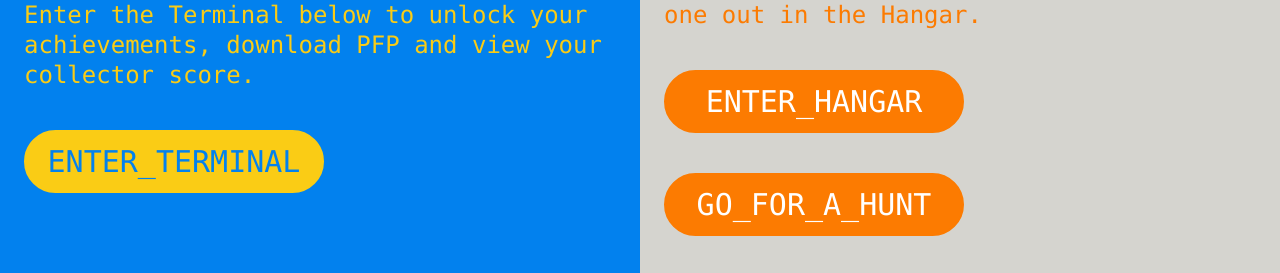
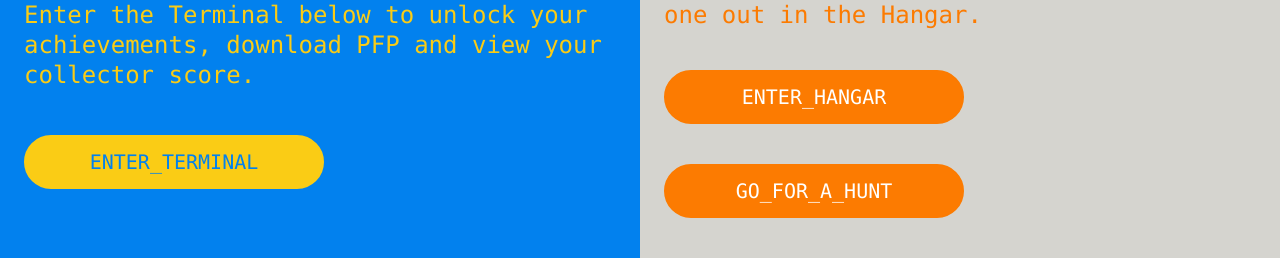
Before and after one commit to Thura69/foreverBots, a React (Create React App) app: page / in a window 1280 px wide. Shown: the part 2397-2670 px from the top of the page. Built offline with nearby package versions, Linux system fonts and the light colour scheme.

Commit message:
fixing part-three error done

```diff
--- a/src/Components/MainPartThree.js
+++ b/src/Components/MainPartThree.js
@@ -8,7 +8,7 @@ function MainPartThree() {
     <div className='text-part text-[56px]  lg:text-[100px] text-yellow-400 font-mono   leading-10'>
     <h1 className='tracking-[1px] my-8'>CHECK <br/> YOUR <br/> SCORE!</h1>
     <p className='text-[24px] leading-tight'>Enter the Terminal below to unlock your achievements, download PFP and view your collector score.</p>
-    <button className='mt-10 bg-yellow-400  text-[#0281ee] px-14 py-4 rounded-full text-[30px] mx-auto lg:w-[300px] lg:py-4 lg:px-2  hover:bg-[#0281ee] hover:text-yellow-400 border-2 border-yellow-400  text-center lg:mx-0'>ENTER_TERMINAL</button>
+    <button className='mt-10 bg-yellow-400  text-[#0281ee] px-14 py-4 rounded-full text-[20px] mx-auto lg:w-[300px] lg:py-4 lg:px-2  hover:bg-[#0281ee] hover:text-yellow-400 border-2 border-yellow-400  text-center lg:mx-0'>ENTER_TERMINAL</button>
     </div>
     </div>
 
@@ -17,9 +17,9 @@ function MainPartThree() {
     <div className='text-part text-part text-[56px]  lg:text-[100px] text-[#fc7b01] font-mono   leading-10'>
     <h1 className='tracking-[1px] my-8'>TRADE OR <br/> SWAP?</h1>
     <p className='text-[24px] leading-tight'>There are many bots out in the wild. Snipe the bot you need to complete your combo and unlock achievements or swap one out in the Hangar.</p>
-    <div className='lg:flex flex-col '>
-    <button className='mt-10 bg-[#fc7b01]  text-white px-14 py-4 rounded-full text-[30px] mx-auto lg:w-[300px] lg:py-4 lg:px-2  hover:bg-[#d5d4cf] hover:text-[#fc7b01] border-2 border-[#fc7b01]  text-center lg:mx-0'>ENTER_HANGAR</button>
-    <button className='mt-10 bg-[#fc7b01]   text-white px-14 py-4 rounded-full text-[30px] mx-auto lg:w-[300px] lg:py-4 lg:px-2  hover:bg-[#d5d4cf] hover:text-[#fc7b01] border-2 border-[#fc7b01] text-center lg:mx-0'>GO_FOR_A_HUNT</button>
+    <div className='lg:flex flex-col'>
+    <button className='mt-10 bg-[#fc7b01]  text-white px-14 py-4 rounded-full text-[20px] mx-auto lg:w-[300px] lg:py-4 lg:px-2  hover:bg-[#d5d4cf] hover:text-[#fc7b01] border-2 border-[#fc7b01]  text-center lg:mx-0'>ENTER_HANGAR</button>
+    <button className='mt-10 bg-[#fc7b01]   text-white px-14 py-4 rounded-full text-[20px] mx-auto lg:w-[300px] lg:py-4 lg:px-2  hover:bg-[#d5d4cf] hover:text-[#fc7b01] border-2 border-[#fc7b01] text-center lg:mx-0'>GO_FOR_A_HUNT</button>
     </div>
     </div>
     </div>
```
